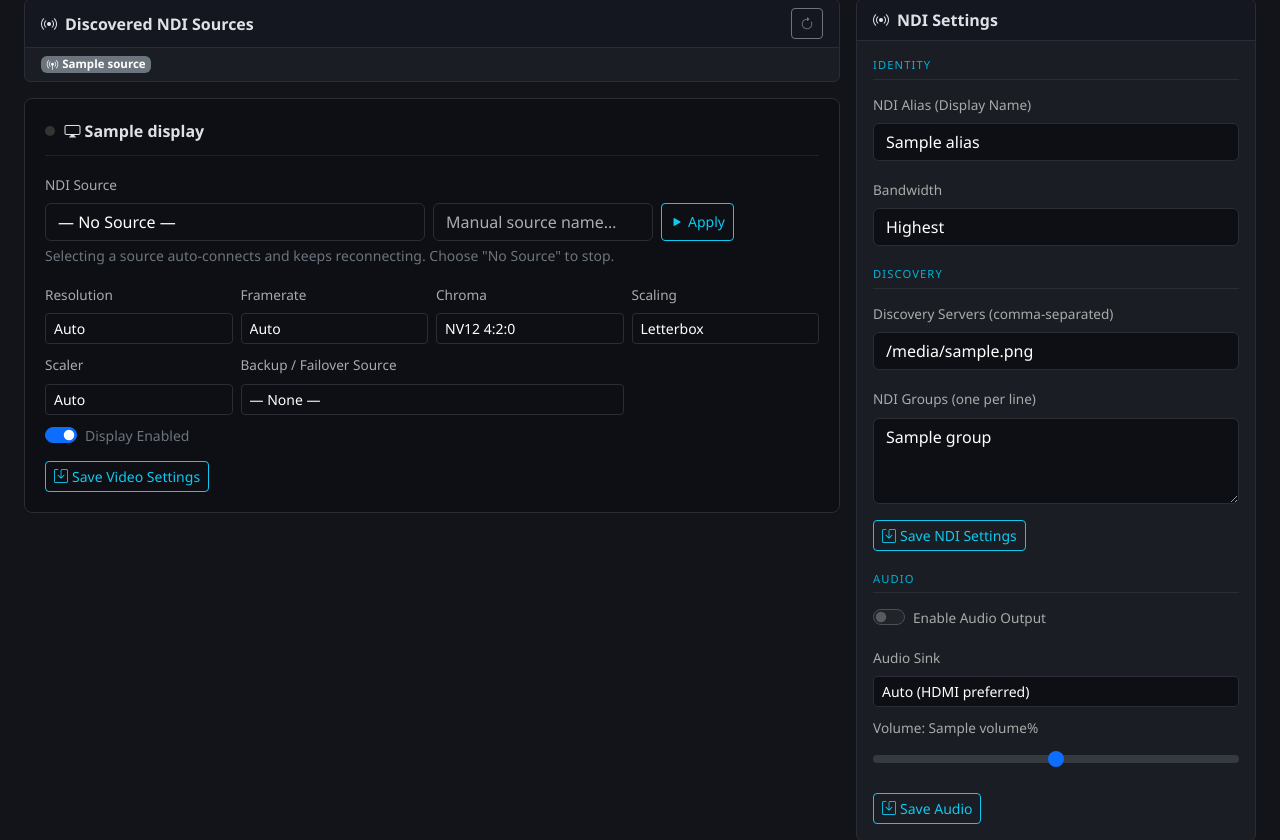
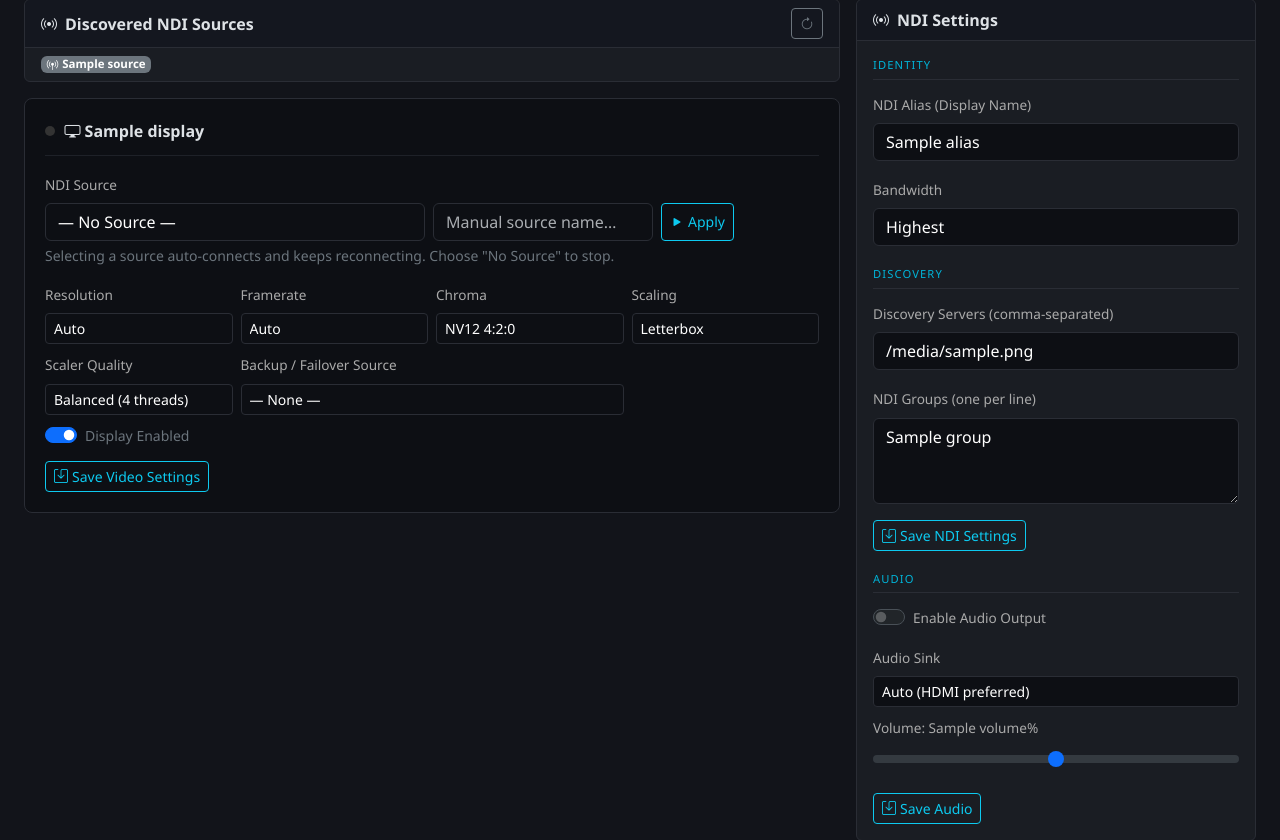
Before and after one commit to markfen88/NDIMon-R, a Flask app: template templates/ndi.html in a window 1280 px wide. Shown: the part 74-914 px from the top of the page. Run offline with Flask 3, Linux system fonts and the light colour scheme; the template is opened without the code that fills it: most values are stand-ins (such as "Sample title", 1, 10 or a date in 2020); parts of the project's set-up code (start-up, migrations or seed data) failed here and were passed over; some libraries are stand-ins or nearby versions.

Commit message:
fix: replace broken HW RGA scaler with multi-threaded SW scaler
v4l2video1convert (RGA) cannot interop with kmssink: V4L2 memory buffers
are incompatible with DRM buffer import (drmModeSetPlane) on this kernel.

Replace with multi-threaded videoscale using n-threads=4 (6 cores available).
Repurpose the Scaler Quality dropdown to control interpolation/thread tradeoff:
  - Balanced (default): method=1 bilinear, n-threads=4
  - Fast:               method=0 nearest-neighbor, n-threads=4
  - Quality:            method=3 sinc, n-threads=2

This should significantly improve 4K->1080p downscale smoothness vs the
previous single-threaded default.

Co-Authored-By: Claude Sonnet 4.6 <noreply@anthropic.com>

```diff
--- a/app.py
+++ b/app.py
@@ -390,35 +390,26 @@ class PipelineManager:
         par = "pixel-aspect-ratio=1/1"
         size = f"width={scale_w},height={scale_h}"
 
-        # Hardware scaler: Rockchip RGA via v4l2video1convert (/dev/video1).
-        # Offloads format conversion + scaling to hardware; eliminates all SW videoconvert.
-        # Only available on rk3399 (RGA device confirmed at /dev/video1).
-        # rk3588 always uses software path (BGRx requirement on primary plane).
+        # Scaler quality/speed setting.
+        # n-threads splits the frame into bands processed in parallel (big win for 4K downscale).
+        # method=0 nearest-neighbor (fastest), method=1 bilinear (default), method=3 sinc (best).
         scaler = cfg_disp.get("scaler", "auto")
-        use_hw = self.board == "rk3399" and scaler in ("auto", "hardware")
+        if scaler == "fast":
+            vs = "videoscale method=0 n-threads=4"
+        elif scaler == "quality":
+            vs = "videoscale method=3 n-threads=2"
+        else:  # auto / balanced
+            vs = "videoscale method=1 n-threads=4"
 
-        if use_hw:
-            if scaling == "stretch":
-                # RGA: single-pass 4K UYVY → target NV12 (no SW videoconvert at all)
-                video_pipe = f"v4l2video1convert ! {final_fmt},{size}"
-            elif scaling == "crop":
-                # SW crop to target AR → RGA scale + format convert
-                video_pipe = (f"aspectratiocrop aspect-ratio={scale_w}/{scale_h} ! "
-                              f"v4l2video1convert ! {final_fmt},{size}")
-            else:  # letterbox / fit
-                # SW scale with borders (geometry only, no format change) → RGA format convert
-                video_pipe = (f"videoscale add-borders=true ! "
-                              f"video/x-raw,{size},{par} ! "
-                              f"v4l2video1convert ! {final_fmt}")
-        else:
-            if scaling == "stretch":
-                scale_pipe = f"videoscale ! video/x-raw,{size},{par}"
-            elif scaling == "crop":
-                scale_pipe = (f"aspectratiocrop aspect-ratio={scale_w}/{scale_h} ! "
-                              f"videoscale ! video/x-raw,{size},{par}")
-            else:  # letterbox / fit
-                scale_pipe = f"videoscale add-borders=true ! video/x-raw,{size},{par}"
-            video_pipe = f"videoconvert ! {scale_pipe} ! videoconvert ! {final_fmt}"
+        if scaling == "stretch":
+            scale_pipe = f"{vs} ! video/x-raw,{size},{par}"
+        elif scaling == "crop":
+            scale_pipe = (f"aspectratiocrop aspect-ratio={scale_w}/{scale_h} ! "
+                          f"{vs} ! video/x-raw,{size},{par}")
+        else:  # letterbox / fit
+            scale_pipe = f"{vs} add-borders=true ! video/x-raw,{size},{par}"
+
+        video_pipe = f"videoconvert ! {scale_pipe} ! videoconvert ! {final_fmt}"
 
         # OSD overlay
         osd_pipe = ""
--- a/templates/ndi.html
+++ b/templates/ndi.html
@@ -152,11 +152,11 @@
             </select>
           </div>
           <div class="col-6 col-md-3">
-            <label class="form-label">Scaler</label>
+            <label class="form-label">Scaler Quality</label>
             <select class="form-select form-select-sm" id="v-scaler-{{ d.name|replace('-','_') }}">
-              <option value="auto"     {{ 'selected' if dc.get('scaler','auto')=='auto' }}>Auto</option>
-              <option value="hardware" {{ 'selected' if dc.get('scaler')=='hardware' }}>Hardware (RGA)</option>
-              <option value="software" {{ 'selected' if dc.get('scaler')=='software' }}>Software</option>
+              <option value="auto"    {{ 'selected' if dc.get('scaler','auto') not in ('fast','quality') }}>Balanced (4 threads)</option>
+              <option value="fast"    {{ 'selected' if dc.get('scaler')=='fast' }}>Fast (nearest, 4 threads)</option>
+              <option value="quality" {{ 'selected' if dc.get('scaler')=='quality' }}>Quality (sinc, 2 threads)</option>
             </select>
           </div>
           <div class="col-12 col-md-6">
```
